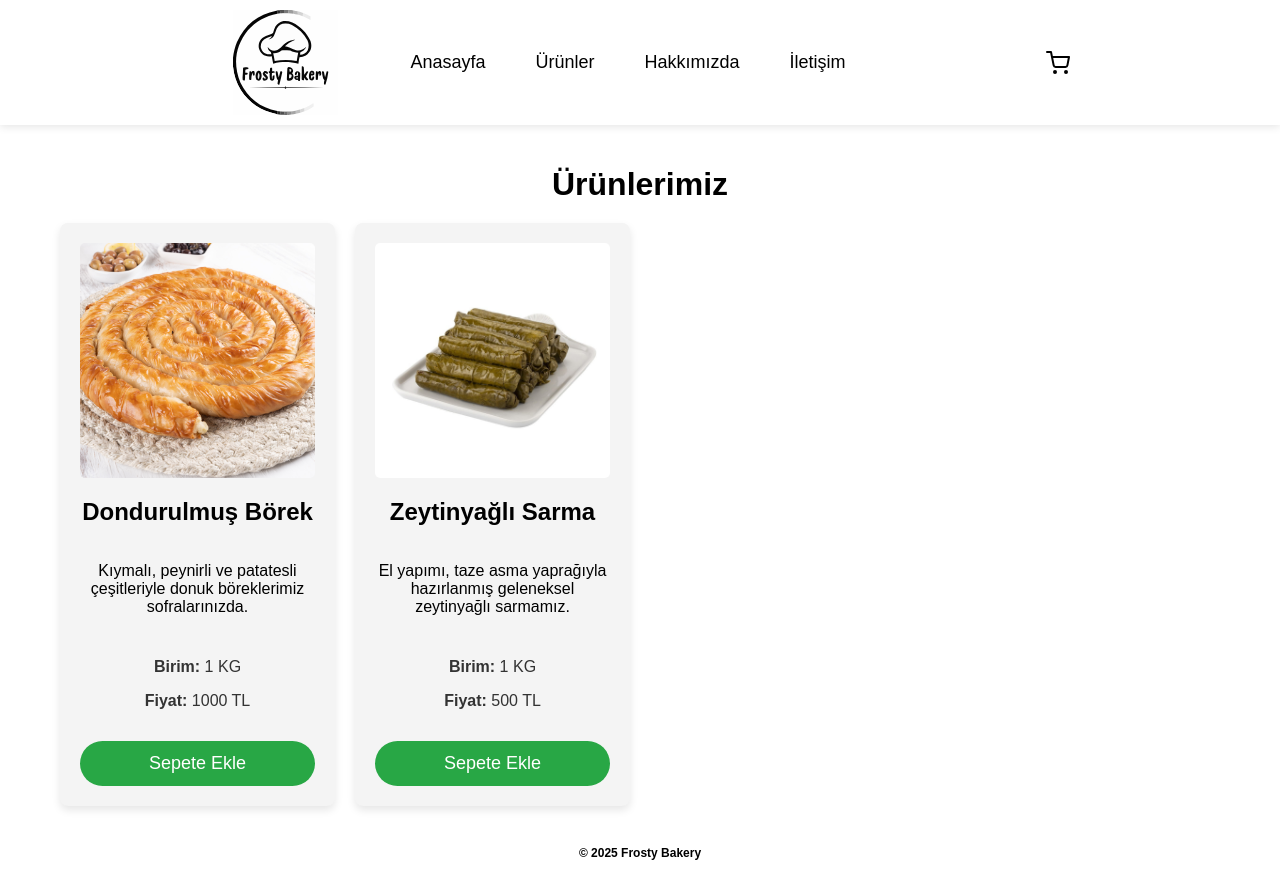
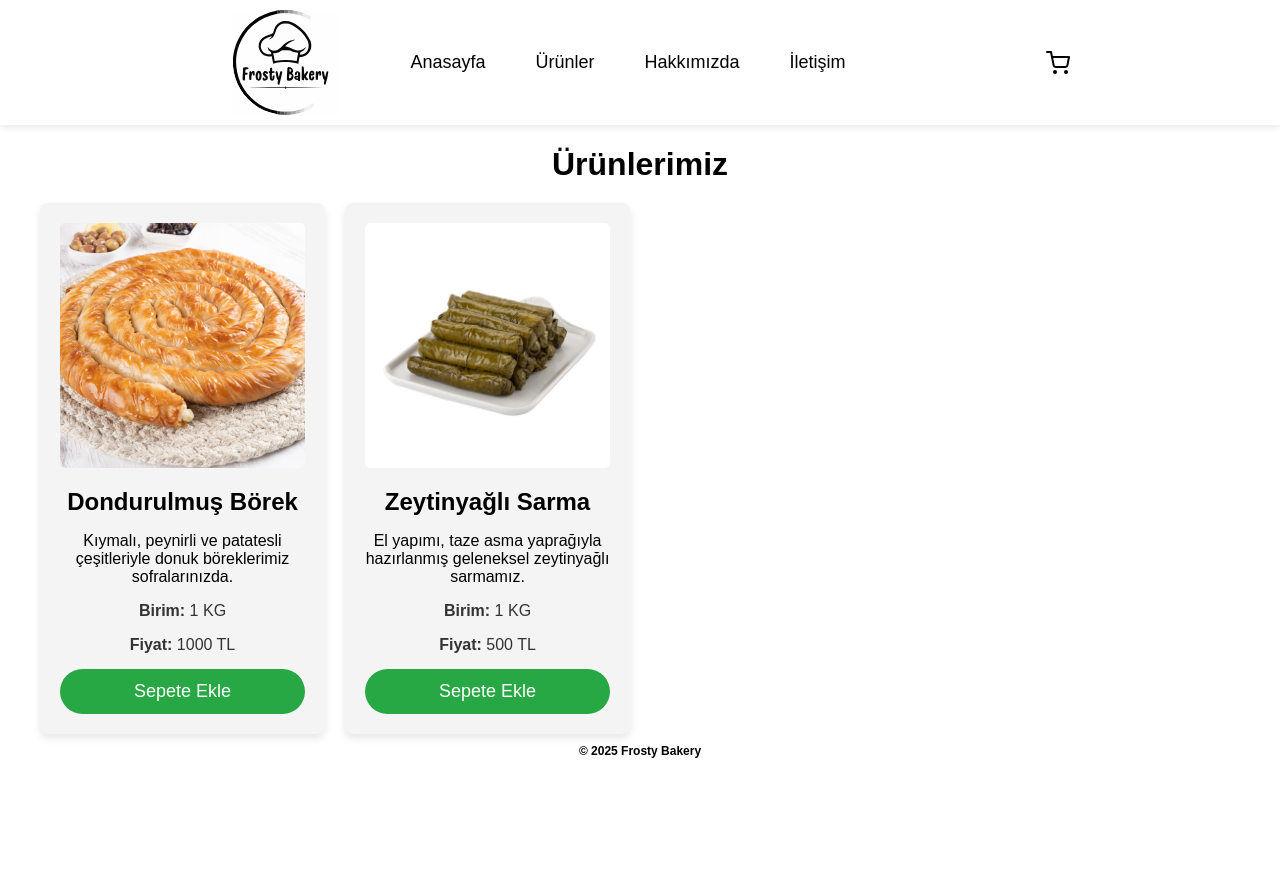
Before and after one commit to okangrcn/frostybakery, a React (Create React App) app: page /frostybakery/urunler in a window 1280 px wide. After the commit the page ends 800 px from the top, so only its background shows below. Built offline with nearby package versions, Linux system fonts and the light colour scheme.

Commit message:
Ürünler kartı css düzenlendi.

```diff
--- a/src/Urunler.css
+++ b/src/Urunler.css
@@ -5,7 +5,7 @@
   justify-content: center;
   align-items: center;
   width: 100%;
-  padding: 20px;
+  padding: 0px;
 }
 
 /* Ürünler başlığı */
@@ -17,9 +17,8 @@
 .urunler-container-wrapper {
   width: 100%;
   max-width: 1200px; /* Navbar genişliği kadar sınır */
-  padding: 0 20px;
+  padding: 0;
   box-sizing: border-box; /* Padding'in dışarı taşmasını engeller */
-  margin: 0 auto; /* Ortalar */
 }
 
 /* Ürün kartlarını tutan container */
@@ -28,9 +27,14 @@
   grid-template-columns: repeat(auto-fill, minmax(250px, 1fr)); /* Kartları 250px genişliğinde, her satırda boşluk bırakacak şekilde yerleştiriyoruz */
   gap: 20px; /* Kartlar arasındaki boşluk */
   width: 100%;
-  padding-bottom: 10px; /* Alt boşluk */
+  padding-bottom: 0px; /* Alt boşluk */
 }
-
+.urunler-container h2 {
+  margin-bottom: 0;
+}
+.urunler-container p {
+  margin-bottom: 0;
+}
 /* Ürün kartı */
 .urun-kart {
   background-color: #f4f4f4;
@@ -63,17 +67,16 @@
 /* Kilo ve ücret bilgisi */
 .urun-kart .kilo-ve-ucret {
   font-size: 16px;
-  margin-top: 10px;
+  margin-top: 0px;
   color: #333;
 }
-
 /* Adet kontrol butonları */
 .adet-kontrol {
   display: flex;
   justify-content: center;
   align-items: center;
   gap: 15px;
-  margin-top: 20px;
+  margin-top: 10px;
 }
 
 /* + ve - butonları */
```
